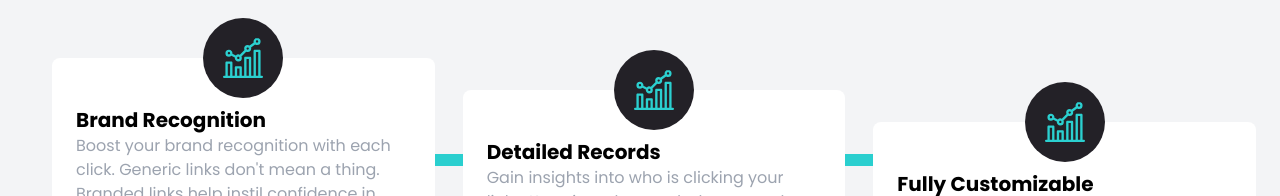
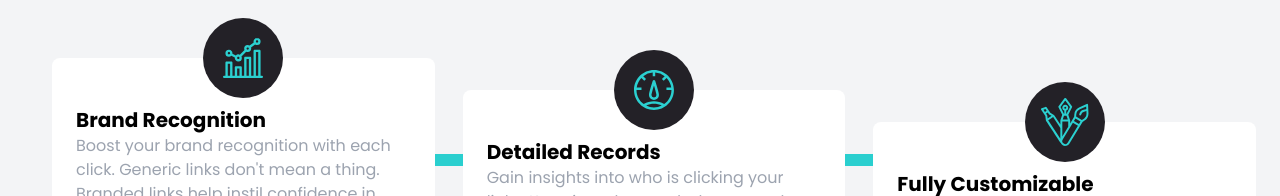
Before and after one commit to behrouz2115/shortly, a website: page src/index.html in a window 1280 px wide. Shown: the part 1378-1574 px from the top of the page. Drawn offline with Linux system fonts and the light colour scheme.

Commit message:
feature section

```diff
--- a/src/index.html
+++ b/src/index.html
@@ -157,7 +157,7 @@
                 <div class="absolute -ml-10 left-1/2 -top-10">
                     <!-- image container -->
                     <div class="flex items-center justify-center w-20 h-20 p-4 rounded-full bg-veryDarkViolet">
-                        <img src="../image/icon-brand-recognition.svg" alt="">
+                        <img src="../image/icon-detailed-records.svg" alt="">
                     </div>
                 </div>
                 <h5 class="pt-6 text-xl font-bold text-center capitalize md:text-left">
@@ -174,7 +174,7 @@
                 <div class="absolute -ml-10 left-1/2 -top-10">
                     <!-- image container -->
                     <div class="flex items-center justify-center w-20 h-20 p-4 rounded-full bg-veryDarkViolet">
-                        <img src="../image/icon-brand-recognition.svg" alt="">
+                        <img src="../image/icon-fully-customizable.svg" alt="">
                     </div>
                 </div>
                 <h5 class="pt-6 text-xl font-bold text-center capitalize md:text-left">
```
Also changed, not shown: image/icon-detailed-records.svg (added), image/icon-fully-customizable.svg (added).
